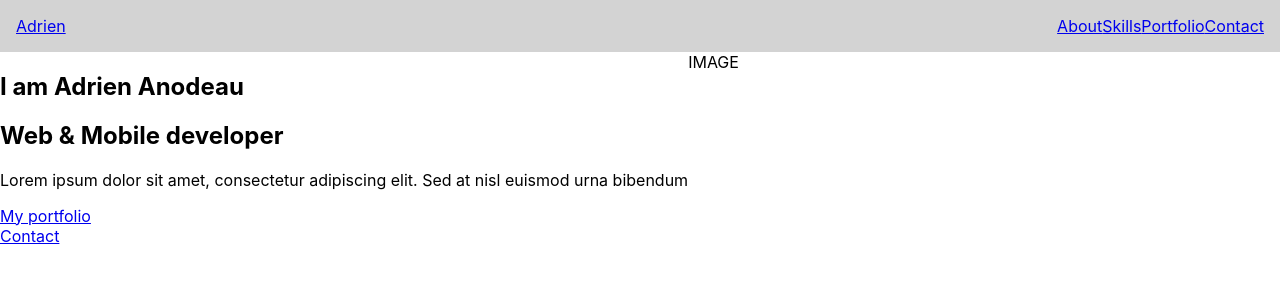
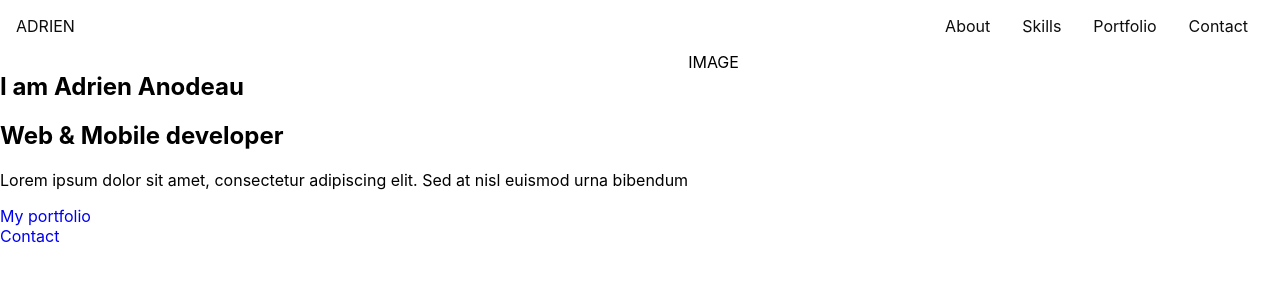
Before and after one commit to a-ringwater/adri_website, a React (Create React App) app: page / in a window 1280 px wide. Shown: the top 300 px of the page. Built offline with nearby package versions, Linux system fonts and the light colour scheme.

Commit message:
style Navbar component

```diff
--- /dev/null
+++ b/src/assets/colors.js
@@ -0,0 +1,5 @@
+const colors = {
+  black: "#0D0D0D",
+};
+
+export default colors;
--- a/src/components/navbar/Navbar.js
+++ b/src/components/navbar/Navbar.js
@@ -1,11 +1,11 @@
 import React from "react";
 import { Link } from "react-router-dom";
+import colors from "../../assets/colors";
 import styled from "styled-components";
 
 const HeaderContainer = styled.div`
   display: flex;
   justify-content: space-between;
-  background-color: lightgrey;
 `;
 
 const HeaderLogo = styled.div`
@@ -13,10 +13,22 @@ const HeaderLogo = styled.div`
   padding: 1rem;
 `;
 
+const LogoLink = styled.div`
+  color: ${colors.black};
+  text-transform: uppercase;
+`;
+
 const HeaderRoutes = styled.div`
   display: flex;
-  justify-content: flex-end;
   padding: 1rem;
+`;
+
+const RoutesLink = styled.div`
+  color: ${colors.black};
+  margin: 0 1rem 0 1rem;
+  &:hover {
+    text-decoration: underline;
+  }
 `;
 
 const Navbar = () => {
@@ -24,21 +36,21 @@ const Navbar = () => {
     <HeaderContainer>
       <HeaderLogo>
         <Link to="/">
-          <div>Adrien</div>
+          <LogoLink>Adrien</LogoLink>
         </Link>
       </HeaderLogo>
       <HeaderRoutes>
         <Link to="/about">
-          <div>About</div>
+          <RoutesLink>About</RoutesLink>
         </Link>
         <Link to="/skills">
-          <div>Skills</div>
+          <RoutesLink>Skills</RoutesLink>
         </Link>
         <Link to="/portfolio">
-          <div>Portfolio</div>
+          <RoutesLink>Portfolio</RoutesLink>
         </Link>
         <Link to="/contact">
-          <div>Contact</div>
+          <RoutesLink>Contact</RoutesLink>
         </Link>
       </HeaderRoutes>
     </HeaderContainer>
--- a/src/index.css
+++ b/src/index.css
@@ -11,3 +11,7 @@ code {
   font-family: source-code-pro, Menlo, Monaco, Consolas, 'Courier New',
     monospace;
 }
+
+a {
+  text-decoration: none;
+}
```
